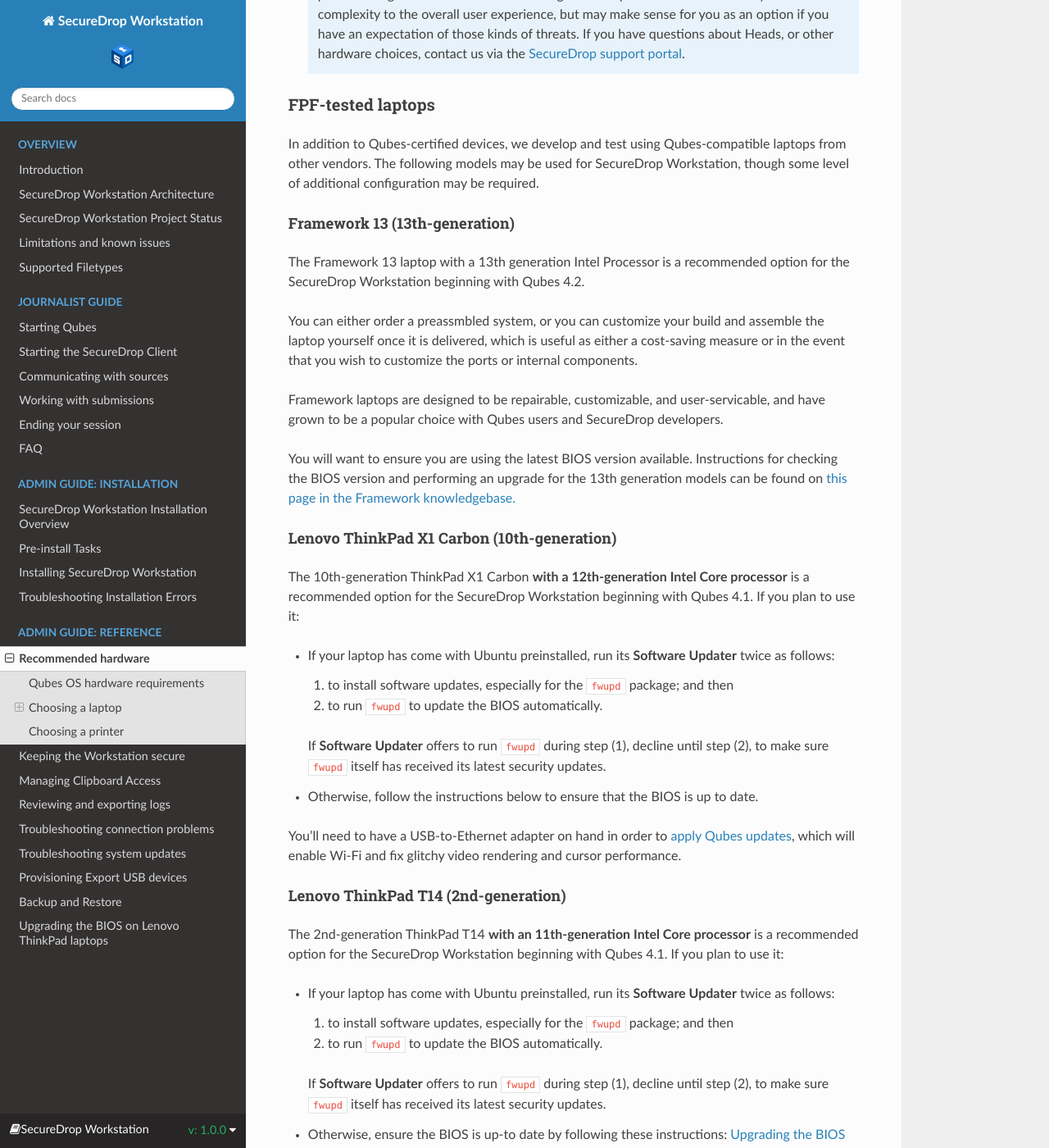
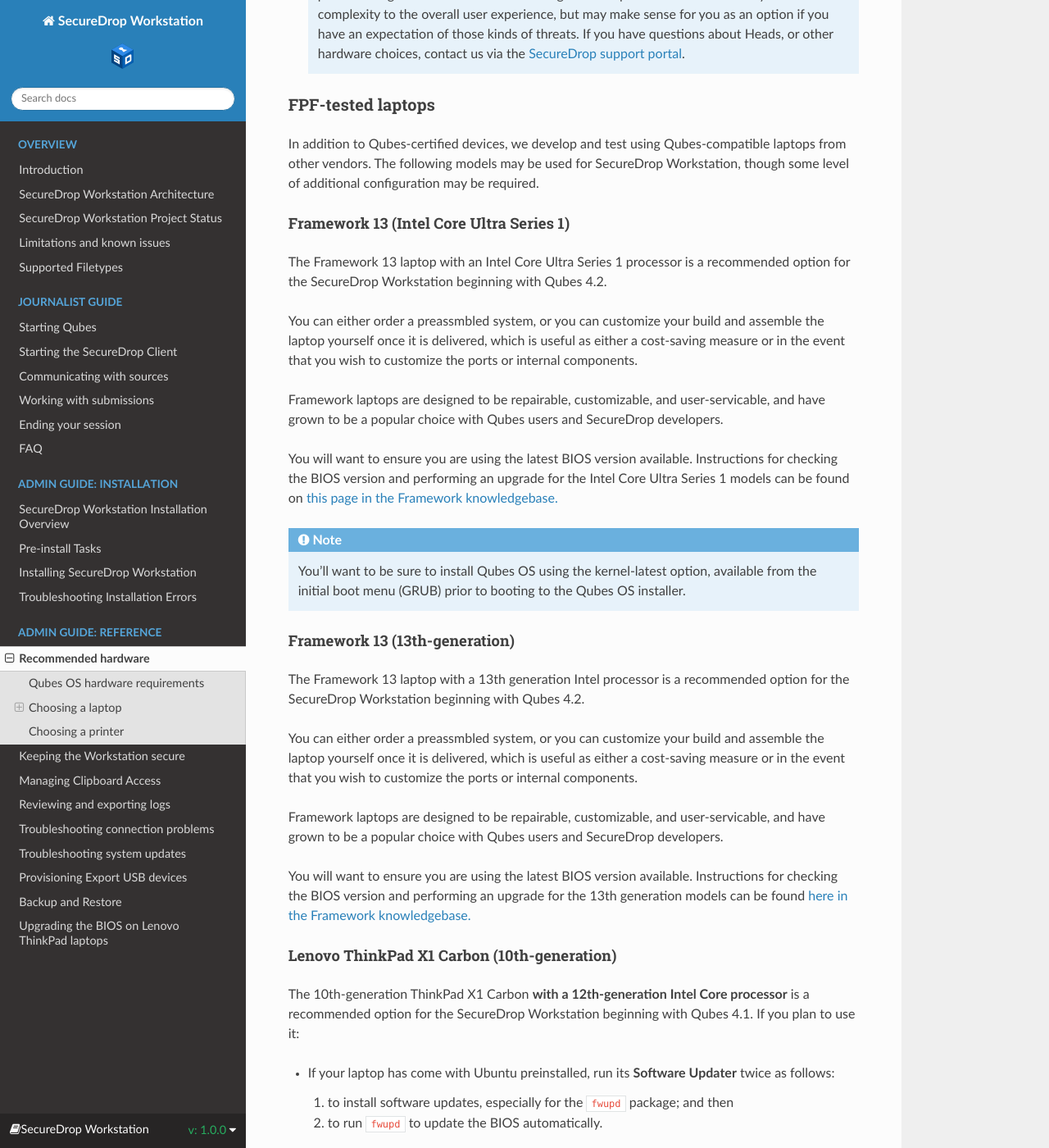
Before and after one commit to freedomofpress/securedrop-workstation-docs, a Sphinx documentation site: the page built from docs/admin/reference/hardware.rst, in a window 1280 px wide and 1400 px high, scrolled down 983 px. Shown: the whole window at 82% size. Built offline with Sphinx 7.4.7 and the Read the Docs theme 3.1.0, drawn with Linux system fonts in a browser that asks for light colours.

Commit message:
Add Framework 13 Core Ultra Series 1 to hardware list

```diff
--- a/docs/admin/reference/hardware.rst
+++ b/docs/admin/reference/hardware.rst
@@ -30,16 +30,31 @@
 
 .. _framework_13_series:
 
-Framework 13 (13th-generation)
-***********************************
+Framework 13 (Intel Core Ultra Series 1)
+****************************************
 
-The Framework 13 laptop with a 13th generation Intel Processor is a recommended option for the SecureDrop Workstation beginning with Qubes 4.2.
+The Framework 13 laptop with an Intel Core Ultra Series 1 processor is a recommended option for the SecureDrop Workstation beginning with Qubes 4.2.
 
 You can either order a preassmbled system, or you can customize your build and assemble the laptop yourself once it is delivered, which is useful as either a cost-saving measure or in the event that you wish to customize the ports or internal components.
 
 Framework laptops are designed to be repairable, customizable, and user-servicable, and have grown to be a popular choice with Qubes users and SecureDrop developers.
 
-You will want to ensure you are using the latest BIOS version available. Instructions for checking the BIOS version and performing an upgrade for the 13th generation models can be found on `this page in the Framework knowledgebase. <https://knowledgebase.frame.work/framework-laptop-bios-and-driver-releases-13th-gen-intel-core-BkQBvKWr3>`_
+You will want to ensure you are using the latest BIOS version available. Instructions for checking the BIOS version and performing an upgrade for the Intel Core Ultra Series 1 models can be found on `this page in the Framework knowledgebase. <https://knowledgebase.frame.work/framework-laptop-bios-and-driver-releases-intel-core-ultra-series-1-H1nZQdxYR>`_
+
+.. note::
+
+    You'll want to be sure to install Qubes OS using the kernel-latest option, available from the initial boot menu (GRUB) prior to booting to the Qubes OS installer.
+
+Framework 13 (13th-generation)
+******************************
+
+The Framework 13 laptop with a 13th generation Intel processor is a recommended option for the SecureDrop Workstation beginning with Qubes 4.2.
+
+You can either order a preassmbled system, or you can customize your build and assemble the laptop yourself once it is delivered, which is useful as either a cost-saving measure or in the event that you wish to customize the ports or internal components.
+
+Framework laptops are designed to be repairable, customizable, and user-servicable, and have grown to be a popular choice with Qubes users and SecureDrop developers.
+
+You will want to ensure you are using the latest BIOS version available. Instructions for checking the BIOS version and performing an upgrade for the 13th generation models can be found `here in the Framework knowledgebase. <https://knowledgebase.frame.work/framework-laptop-bios-and-driver-releases-13th-gen-intel-core-BkQBvKWr3>`_
 
 .. _thinkpad_x_series:
 
```
